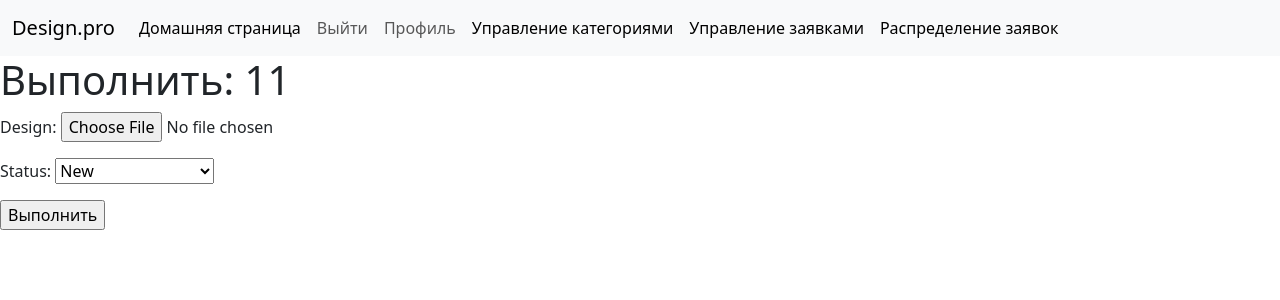
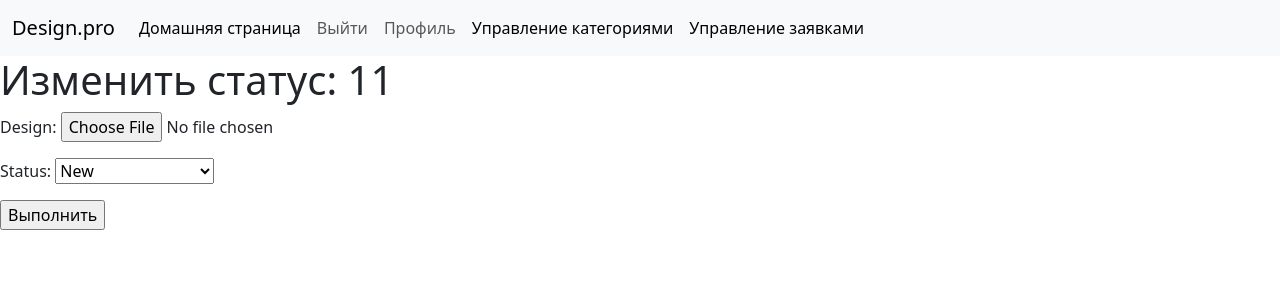
Before and after one commit to Mafuirhelli/Praktika_Service_Django, a Django app: page /interior/query/4/complete/ in a window 1280 px wide. Shown: the top 300 px of the page. Run offline with Django 3.2, Linux system fonts and the light colour scheme; a user stored in the database is signed in; data comes from the database, SQL or seed files in the repository; some libraries are stand-ins or nearby versions.

Commit message:
last fix

```diff
--- a/interior/templates/base_generic.html
+++ b/interior/templates/base_generic.html
@@ -39,11 +39,6 @@
                     <a class="nav-link active" aria-current="page" href="{% url 'adminquerys'%}">Управление заявками</a>
                   </li>
                   {% endif %}
-                  {% if user.is_superuser %}
-                  <li class="nav-item">
-                    <a class="nav-link active" aria-current="page" href="{% url 'supermanage'%}">Распределение заявок</a>
-                  </li>
-                  {% endif %}
                 {% else %}
                 <li class="nav-item">
                   <a class="nav-link" href="{% url 'register'%}?next={{request.path}}">Регистрация</a>
--- a/interior/templates/interior/admin_query_list.html
+++ b/interior/templates/interior/admin_query_list.html
@@ -2,18 +2,13 @@
 
 {% block content %}
   <h1>Все заявки</h1>
-
   {% if query_list %}
     <ul>
       {% for query in query_list %}
-      {% if query.adminUserName == user.username %}
       <li>
         <hr>
         <div style="display: flex; gap: 10px">
           <p>Дата создания: {{ query.creationDate }}</p>
-          {% if query.important == True %}
-          <p style="font-size: 20px; color: orangered">ВАЖНАЯ!</p>
-          {% endif %}
         </div>
         <p>Название: {{ query.title}}</p>
         <p>Описание: {{ query.description }}</p>
@@ -29,7 +24,6 @@
         {% endif %}
         <hr>
       </li>
-      {% endif %}
       {% endfor %}
     </ul>
   {% else %}
--- a/interior/templates/interior/query_add_design_form.html
+++ b/interior/templates/interior/query_add_design_form.html
@@ -1,7 +1,7 @@
 {% extends "base_generic.html" %}
 {% block content %}
 
-    <h1>Выполнить: {{query.title}}</h1>
+    <h1>Изменить статус: {{query.title}}</h1>
 
     <form method="post" enctype="multipart/form-data">{% csrf_token %}
     {{ form.as_p }}
--- a/interior/urls.py
+++ b/interior/urls.py
@@ -20,5 +20,5 @@ urlpatterns = [
  re_path(r'^category/create/$', views.CategoryCreateView.as_view(), name='category_create'),
  re_path(r'^adminquerys/$', views.AdminQueryListView.as_view(), name='adminquerys'),
  re_path(r'^query/(?P<pk>\d+)/complete/$', views.QueryAddDesign.as_view(), name='query_complete'),
- re_path(r'^supermanage/$', views.SuperuserQueryListView.as_view(), name='supermanage'),
+ re_path(r'^query/(?P<pk>\d+)/work/$', views.QueryAddDesign.as_view(), name='query_work'),
 ]
--- a/interior/views.py
+++ b/interior/views.py
@@ -150,13 +150,4 @@
     model = Query
     template_name ='interior/admin_query_list.html'
     def get_queryset(self):
-        return Query.objects#.latest('creationDate')
-
-
-
-
-class SuperuserQueryListView(LoginRequiredMixin,generic.ListView):
-    model = Query
-    template_name ='interior/superuser_query_list.html'
-    def get_queryset(self):
         return Query.objects.filter(status='n')#.latest('creationDate')
```
